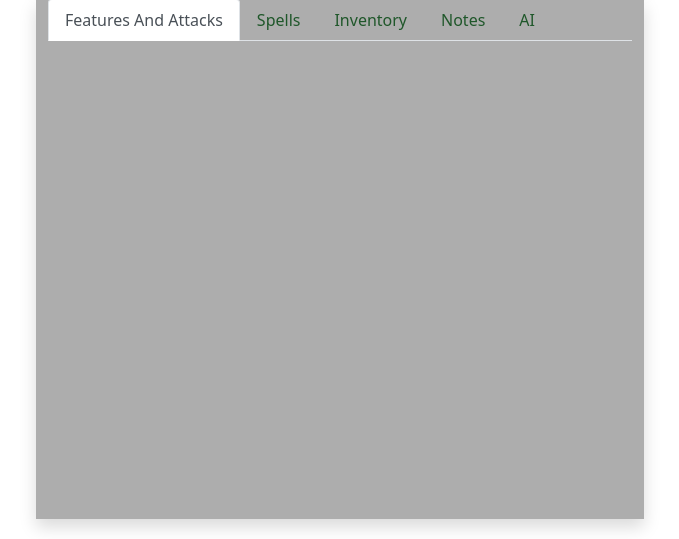
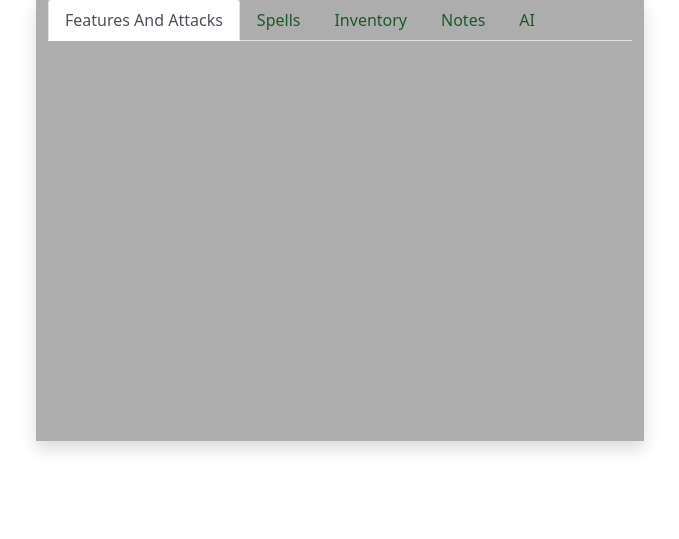
Before and after one commit to Jakub-Zaverka/diplomka, a Python web app: template templates/sheet.html in a window 1280 px wide. Shown: the part 281-820 px from the top of the page, without its empty margins (592-1271 px from the left). Run offline with Jinja, Linux system fonts and the light colour scheme; the template is opened without the code that fills it, so the values that code supplies are empty.

Commit message:
scrollable tab panes

```diff
--- a/static/styles.css
+++ b/static/styles.css
@@ -82,36 +82,31 @@
     vertical-align: middle;
 }
 
-@media (min-width: 992px) {
-    .sheet-features-scroll {
-        min-height: calc(100vh - 300px);
-        /* nastav výšku podle potřeby */
-        overflow-y: auto;
-        box-sizing: border-box;
 
-        /*zajistí, aby obsah tab-panes byl vypisován odshora*/
-        display: flex;
-        flex-direction: column;
-        justify-content: flex-start;
-    }
-}
-
-/*veze pro mobil*/
-/*Scroll je blokován na body levelu*/
-/*TODO: Vyřešit na úrovni pane*/
-.sheet-features-scroll {
-    min-height: calc(100vh - 280px);
-    /* nastav výšku podle potřeby */
-    overflow-y: auto;
-    box-sizing: border-box;
-
-    display: flex;
-    flex-direction: column;
-    justify-content: flex-start;
-}
 
 /* aby tabulka vypadala pořád pěkně */
 .sheet-features-scroll table {
     margin-bottom: 0;
     /* odstraní extra mezery pod tabulkou */
 }
+
+/* Scrollovací wrapper uvnitř každého tab-pane */
+.tab-scroll-wrapper {
+    height: calc(100vh - 400px); /*400px je prostě tip výšky navbaru a jiných elementů*/
+    overflow-y: auto;
+    overflow-x: hidden;
+    padding: 0.5rem;
+    box-sizing: border-box;
+}
+/*tablety*/
+@media (max-width: 960px) {
+    .tab-scroll-wrapper {
+        height: calc(100dvh - 350px); /*350px je prostě tip výšky navbaru a jiných elementů, dvh je dynamick viewport height, specifické pro mobily*/
+    }
+}
+/*extra malé displeje*/
+@media (max-width: 767px) {
+    .tab-scroll-wrapper {
+        height: calc(100dvh - 425px); /*425px je prostě tip výšky navbaru a jiných elementů, dvh je dynamick viewport height, specifické pro mobily*/
+    }
+}
--- a/templates/sheet.html
+++ b/templates/sheet.html
@@ -227,16 +227,20 @@
                             type="button" role="tab" aria-controls="nav-notes" aria-selected="false">Notes</button>
                         <button class="nav-link" id="nav-ai-tab" data-bs-toggle="tab" data-bs-target="#nav-ai"
                             type="button" role="tab" aria-controls="nav-ai" aria-selected="false">AI</button>
-                        <button class="nav-link d-block d-lg-none" id="nav-stats-tab" data-bs-toggle="tab" data-bs-target="#nav-stats"
-                            type="button" role="tab" aria-controls="nav-stats" aria-selected="false">Stats</button>
+                        <button class="nav-link d-block d-lg-none" id="nav-stats-tab" data-bs-toggle="tab"
+                            data-bs-target="#nav-stats" type="button" role="tab" aria-controls="nav-stats"
+                            aria-selected="false">Stats</button>
                     </div>
                 </nav>
                 <div class="tab-content" id="nav-tabContent">
                     <!-- Features -->
-                    <div class="tab-pane fade show active" id="nav-features" role="tabpanel" aria-labelledby="nav-features-tab" style="overflow-y: auto;">
-                        <!-- Flex container for all feature cards -->
+                    <div class="tab-pane fade show active" id="nav-features" role="tabpanel"
+                        aria-labelledby="nav-features-tab">
+                        <div class="tab-scroll-wrapper">
+                            <!-- Flex container for all feature/feat/trait cards -->
                             <div class="d-flex flex-wrap gap-2 ">
-                            <!-- One Feature -->
+
+                                <!-- Features -->
                                 {% for feature in data_page_template["features"] %}
                                 {% if feature["known"] %}
                                 <div class="card" style="width: auto;">
@@ -245,13 +249,13 @@
                                             <h5 class="card-title m-1">{{ feature["name"] }}</h5>
                                             <h6 class="card-title m-1">{{ feature["cost"] | capitalize }}</h6>
                                             <button class="btn btn-outline-primary m-1" type="button"
-                                            data-bs-toggle="collapse" data-bs-target="#Collapse{{ feature['UUID'] }}"
-                                            aria-expanded="false"
+                                                data-bs-toggle="collapse"
+                                                data-bs-target="#Collapse{{ feature['UUID'] }}" aria-expanded="false"
                                                 aria-controls="Collapse{{ feature['UUID'] }}">^</button>
                                         </div>
                                         <div class="d-flex" id="{{ feature['UUID'] }}_div">
-                                        {% set current_charger = feature["charges"] | int if feature["charges"] is not
-                                        none else 0 %}
+                                            {% set current_charger = feature["charges"] | int if feature["charges"] is
+                                            not none else 0 %}
 
                                             {% if feature["max_charges"] != 0 and current_charger != 0 %}
                                             <button class="btn btn-primary m-1" id="{{ feature['UUID'] }}"
@@ -262,21 +266,19 @@
                                                 onclick="useFeature(this)">UseAbility</button>
                                             {% endif %}
 
-
-
-
                                             {% for i in range(0, current_charger) %}
                                             <div class="form-check form-check-inline m-0 p-0 ps-4">
                                                 <input class="form-check-input" type="checkbox"
-                                                id="{{ feature['UUID'] }}_{{ i+1 }}" value="" onchange="charges(this)"
-                                                checked>
+                                                    id="{{ feature['UUID'] }}_{{ i+1 }}" value=""
+                                                    onchange="charges(this)" checked>
                                             </div>
                                             {% endfor %}
 
                                             {% for i in range(current_charger, feature["max_charges"] | int) %}
                                             <div class="form-check form-check-inline m-0 p-0 ps-4">
                                                 <input class="form-check-input" type="checkbox"
-                                                id="{{ feature['UUID'] }}_{{ i+1 }}" value="" onchange="charges(this)">
+                                                    id="{{ feature['UUID'] }}_{{ i+1 }}" value=""
+                                                    onchange="charges(this)">
                                             </div>
                                             {% endfor %}
                                         </div>
@@ -289,21 +291,19 @@
                                 </div>
                                 {% endif %}
                                 {% endfor %}
+
                                 <!-- Feats -->
-
                                 {% for feat in data_page_template["feats"].values() %}
-                            {# Nebudou se zobrazovat ASI mezi features #}
                                 {% if feat["known"] and feat["UUID"] != "3ec881a9-fbc5-4bf0-aa48-b6ada0bbfea0" %}
                                 <div class="card" style="width: auto;">
                                     <div class="card-body">
                                         <div class="d-flex justify-content-between align-items-center">
                                             <h5 class="card-title m-1">{{ feat["name"] }}</h5>
-
                                             <button class="btn btn-outline-primary m-1" type="button"
                                                 data-bs-toggle="collapse" data-bs-target="#Collapse{{ feat['UUID'] }}"
-                                            aria-expanded="false" aria-controls="Collapse{{ feat['UUID'] }}">^</button>
+                                                aria-expanded="false"
+                                                aria-controls="Collapse{{ feat['UUID'] }}">^</button>
                                         </div>
-
                                         <div class="collapse mt-2" id="Collapse{{ feat['UUID'] }}">
                                             <div class="card card-body">
                                                 {{ feat["description"] }}
@@ -313,9 +313,10 @@
                                 </div>
                                 {% endif %}
                                 {% endfor %}
+
                                 <!-- Racial Traits -->
                                 {% for trait in traits %}
-                            {% if trait["known"]%}
+                                {% if trait["known"] %}
                                 <div class="card" style="width: auto;">
                                     <div class="card-body">
                                         <div class="d-flex justify-content-between align-items-center">
@@ -323,14 +324,16 @@
                                             <h6 class="card-title m-1">{{ trait.get("cost","") | capitalize }}</h6>
                                             <button class="btn btn-outline-primary m-1" type="button"
                                                 data-bs-toggle="collapse" data-bs-target="#Collapse{{ trait['UUID'] }}"
-                                            aria-expanded="false" aria-controls="Collapse{{ trait['UUID'] }}">^</button>
+                                                aria-expanded="false"
+                                                aria-controls="Collapse{{ trait['UUID'] }}">^</button>
                                         </div>
                                         <div class="d-flex" id="{{ trait['UUID'] }}_div">
                                             {% if trait["max_charges"] != 0 %}
-                                        <button class="btn btn-primary m-1" id="{{ trait['UUID'] }}">UseAbility</button>
+                                            <button class="btn btn-primary m-1"
+                                                id="{{ trait['UUID'] }}">UseAbility</button>
                                             {% endif %}
-                                        {% set current_charger = trait["charges"] if trait["charges"] is not none else 0
-                                        %}
+                                            {% set current_charger = trait["charges"] if trait["charges"] is not none
+                                            else 0 %}
                                             {% for i in range(0, current_charger) %}
                                             <div class="form-check form-check-inline m-0 p-0 ps-4">
                                                 <input class="form-check-input" type="checkbox"
@@ -341,7 +344,8 @@
                                             {% for i in range(current_charger, trait["max_charges"]) %}
                                             <div class="form-check form-check-inline m-0 p-0 ps-4">
                                                 <input class="form-check-input" type="checkbox"
-                                                id="{{ trait['UUID'] }}_{{ i+1 }}" value="" onchange="charges(this)">
+                                                    id="{{ trait['UUID'] }}_{{ i+1 }}" value=""
+                                                    onchange="charges(this)">
                                             </div>
                                             {% endfor %}
                                         </div>
@@ -356,9 +360,11 @@
                                 {% endfor %}
                             </div>
                         </div>
+                    </div>
+
                     <!-- Spells -->
                     <div class="tab-pane fade" id="nav-spells" role="tabpanel" aria-labelledby="nav-spells-tab">
-                        <div>
+                        <div class="tab-scroll-wrapper">
                             <table class="table">
                                 <thead>
                                     <tr>
@@ -407,6 +413,7 @@
                     </div>
                     <!-- Inventory -->
                     <div class="tab-pane fade" id="nav-inventory" role="tabpanel" aria-labelledby="nav-inventory-tab">
+                        <div class="tab-scroll-wrapper">
                             <div class="row mt-1">
 
                                 <!-- EQUIPPED ITEMS -->
@@ -431,14 +438,15 @@
                                                             data-uuid="{{ item['UUID'] }}">
                                                     </td>
                                                     <td>
-                                                    {# Zajištuje formátování aby čísla neměla za sebou .0, ale zároveň
+                                                        {# Zajištuje formátování aby čísla neměla za sebou .0, ale
+                                                        zároveň
                                                         nebyla int #}
                                                         <p class="mb-0">{{ ("%.2f"|format(
                                                             item['count'])).rstrip('0').rstrip('.')}}</p>
                                                     </td>
                                                     <td data-id="{{ item['UUID'] }}" {% if item.get('damage') %}
-                                                    data-damage="{{ item['damage'] }}" {% set damage_mods=[] %} {% for
-                                                    mod in item['damage_modifier'] %} {% set
+                                                        data-damage="{{ item['damage'] }}" {% set damage_mods=[] %} {%
+                                                        for mod in item['damage_modifier'] %} {% set
                                                         _=damage_mods.append(character[mod]) %} {% endfor %} {% set
                                                         bonus=((damage_mods|max - 10) / 2) | int %}
                                                         data-damage_modifier="{{ item['damage_modifier'] }}"
@@ -489,8 +497,8 @@
                                             <tbody>
                                                 <tr>
                                                     <td colspan="4" class="text-center">
-                                                    <button type="button" class="btn btn-primary" data-bs-toggle="modal"
-                                                        data-bs-target="#inventoryModal">
+                                                        <button type="button" class="btn btn-primary"
+                                                            data-bs-toggle="modal" data-bs-target="#inventoryModal">
                                                             Edit Inventory
                                                         </button>
                                                     </td>
@@ -511,8 +519,8 @@
                                                             item['count'])).rstrip('0').rstrip('.')}}</p>
                                                     </td>
                                                     <td data-id="{{ item['UUID'] }}" {% if item.get('damage') %}
-                                                    data-damage="{{ item['damage'] }}" {% set damage_mods=[] %} {% for
-                                                    mod in item['damage_modifier'] %} {% set
+                                                        data-damage="{{ item['damage'] }}" {% set damage_mods=[] %} {%
+                                                        for mod in item['damage_modifier'] %} {% set
                                                         _=damage_mods.append(character[mod]) %} {% endfor %} {% set
                                                         bonus=((damage_mods|max - 10) / 2) | int %}
                                                         data-damage_modifier="{{ item['damage_modifier'] }}"
@@ -544,9 +552,10 @@
                                 </div>
                             </div>
                         </div>
+                    </div>
                     <!-- Notes -->
                     <div class="tab-pane fade" id="nav-notes" role="tabpanel" aria-labelledby="nav-notes-tab">
-                        <div>
+                        <div class="tab-scroll-wrapper">
                             <textarea class="form-control" id="notes" rows="15"
                                 onblur="updateFromInput(this)">{{ character.notes }}</textarea>
                         </div>
@@ -574,6 +583,7 @@
                     </div>
                     <!-- Stats mobile -->
                     <div class="tab-pane fade" id="nav-stats" role="tabpanel" aria-labelledby="nav-stats-tab">
+                        <div class="tab-scroll-wrapper">
                             <div>
                                 <!-- Atributes -->
                                 {% for item in data_page_template["atributes"] %}
@@ -581,8 +591,8 @@
                                     <div class="bg-light row shadow ">
                                         {% set bonus = ((character[item["name"]] - 10) / 2)|int %}
                                         <div class="col-2 px-4 px-md-2 px-lg-4 px-sm-3 clickable_div"
-                                        data-modifier="{{ bonus }}" onclick="showToast(this,'Dice Roll {{ item[" name"]
-                                        }}')">
+                                            data-modifier="{{ bonus }}" onclick="showToast(this,'Dice Roll {{ item["
+                                            name"] }}')">
                                             <div class="row">
                                                 <p class="h3 my-0 mx-1">
 
@@ -605,7 +615,8 @@
                                             {%else%}
                                             {% set stat_prof_bonus_value = 0 %}
                                             {%endif%}
-                                        {% set bonus = (((character[item["name"]] - 10) / 2) + stat_prof_bonus_value) |
+                                            {% set bonus = (((character[item["name"]] - 10) / 2) +
+                                            stat_prof_bonus_value) |
                                             int %}
 
                                             <p class="h6 px-3 clickable_div" data-modifier="{{ bonus }}"" onclick="
@@ -629,7 +640,8 @@
                                 {% set skill_key = item["name"] | lower | replace(' ', '_') %}
                                 {% set level = proficiencies.get(skill_key, 1) %}
                                 <div class="bg-light row shadow px-2">
-                                {% set bonus = (((character[atribute["name"]] - 10) / 2) + prof_bonus*(level-1))|int %}
+                                    {% set bonus = (((character[atribute["name"]] - 10) / 2) + prof_bonus*(level-1))|int
+                                    %}
                                     <div class="col-1 clickable_div px-0" data-modifier="{{ bonus }}"
                                         onclick="showToast(this,'Dice Roll {{ item[" name"] }}')">
                                         <div class="row">
@@ -648,6 +660,7 @@
                                 {% endif %}
                                 {% endfor %}
                                 {% endfor %}
+                            </div>
                         </div>
                     </div>
                 </div>
```
Also changed, not shown: main.db. Lines whose indentation alone changed are shown as unchanged.
